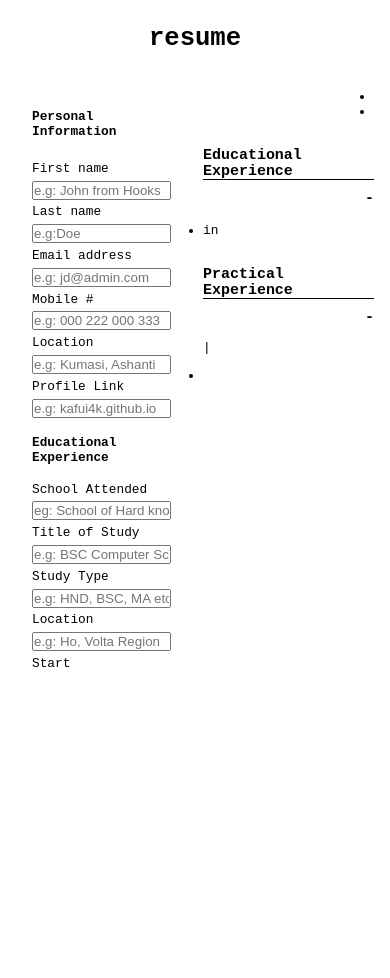
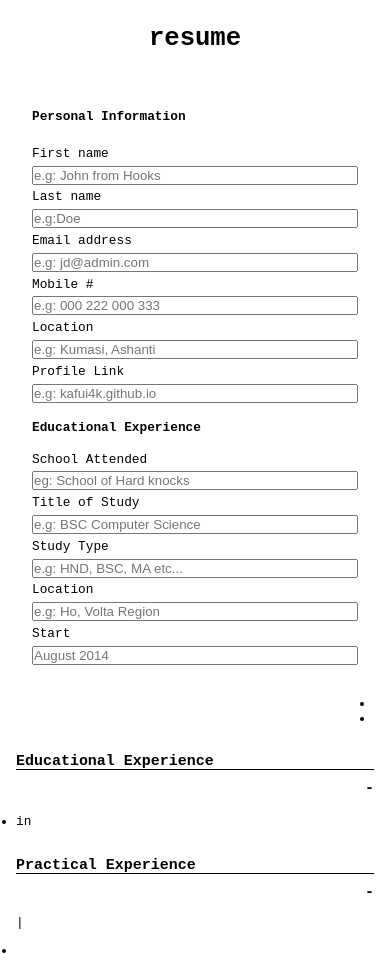
Before and after one commit to kafui4k/cv-project, a React (Create React App) app: page / in a window 390 px wide. Before the commit the page ends 860 px from the top, so only its background shows below. Built offline with nearby package versions, Linux system fonts and the light colour scheme.

Commit message:
update form-section to display content in default grid on mobile view

```diff
--- a/src/components/Form/form.styles.scss
+++ b/src/components/Form/form.styles.scss
@@ -6,6 +6,11 @@ $displayGrid: grid;
     grid-template-columns: 1fr 1fr;
     padding: 8px;
     gap: 16px;
+
+	@media screen and (max-width: 800px) {
+		display: grid;
+		grid-template-columns: none;
+	}
 }
 
 .form_fields_wrapper {
```
